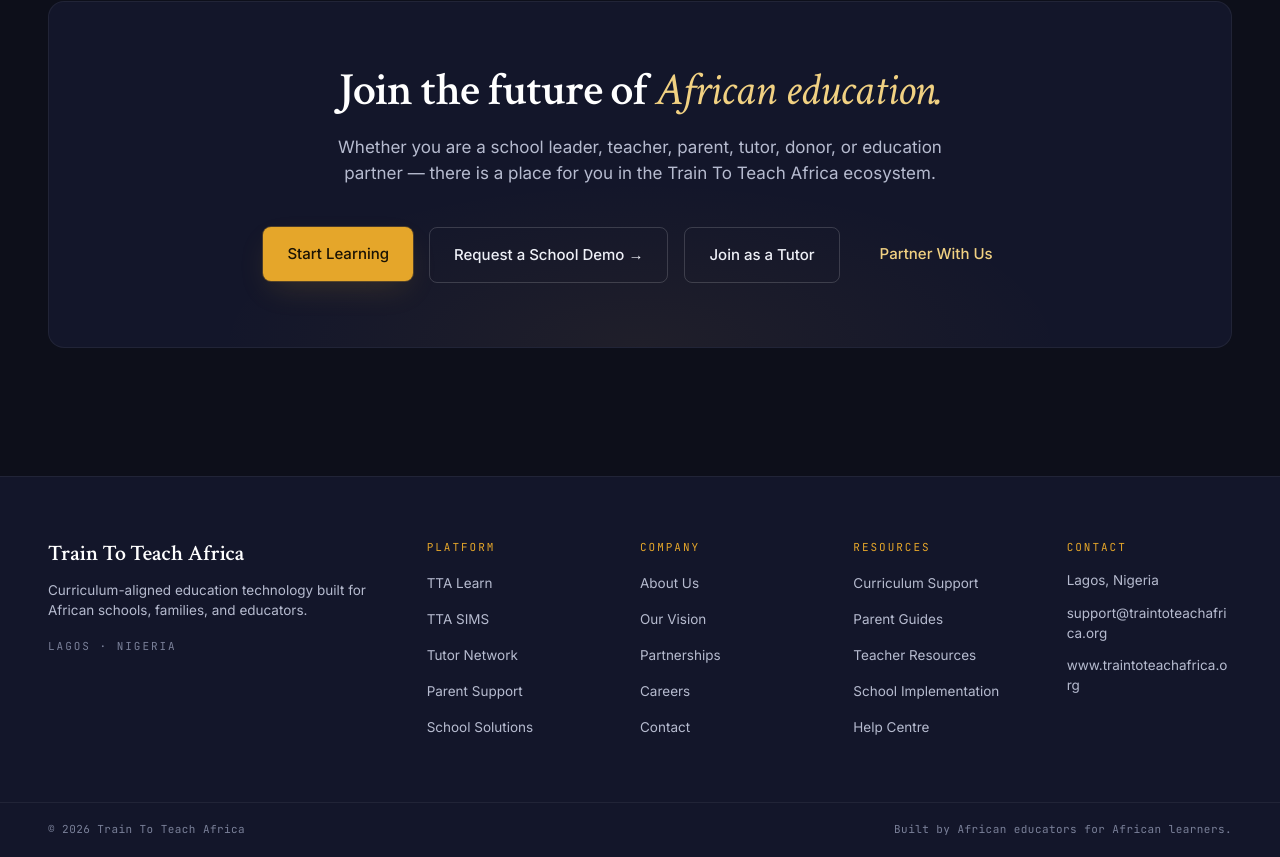
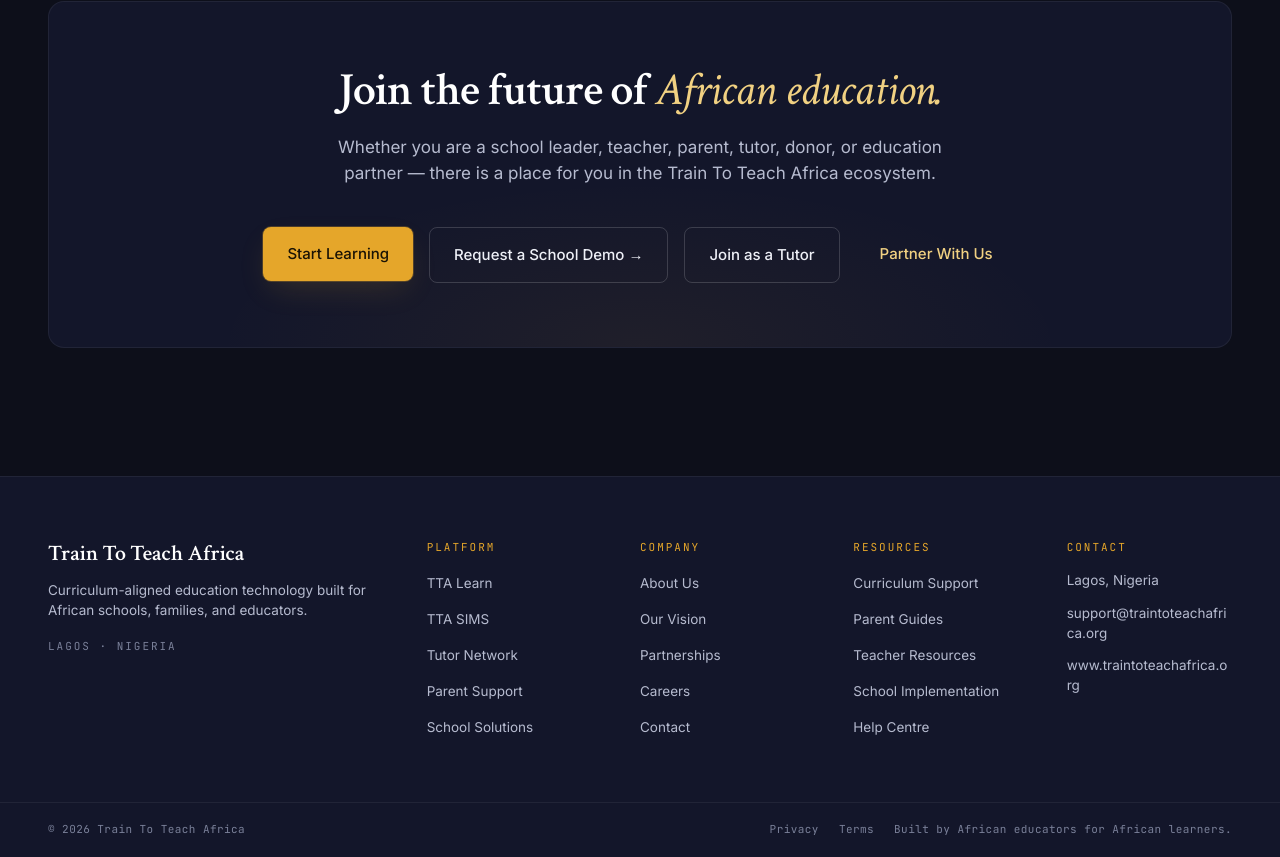
Before and after one commit to young-nan/Train-to-teach-africa, a React (Vite) app: page / in a window 1280 px wide. Shown: the part 6083-6940 px from the top of the page. Built offline with nearby package versions, Linux system fonts and the light colour scheme; no server answers.

Commit message:
Add links to Privacy and Terms in PublicFooter

```diff
--- a/src/components/marketing/PublicFooter.jsx
+++ b/src/components/marketing/PublicFooter.jsx
@@ -112,7 +112,11 @@ export function PublicFooter() {
       <div className="border-t border-line-1">
         <div className="max-w-[1280px] mx-auto px-s-6 lg:px-s-9 py-s-5 flex justify-between flex-wrap gap-s-3 font-mono text-meta tracking-[0.04em] text-ink-3">
           <span>© {new Date().getFullYear()} Train To Teach Africa</span>
-          <span>Built by African educators for African learners.</span>
+          <div className="flex items-center gap-s-5">
+            <Link to="/privacy" className="hover:text-ink-1 transition-colors">Privacy</Link>
+            <Link to="/terms"   className="hover:text-ink-1 transition-colors">Terms</Link>
+            <span>Built by African educators for African learners.</span>
+          </div>
         </div>
       </div>
     </footer>
```
